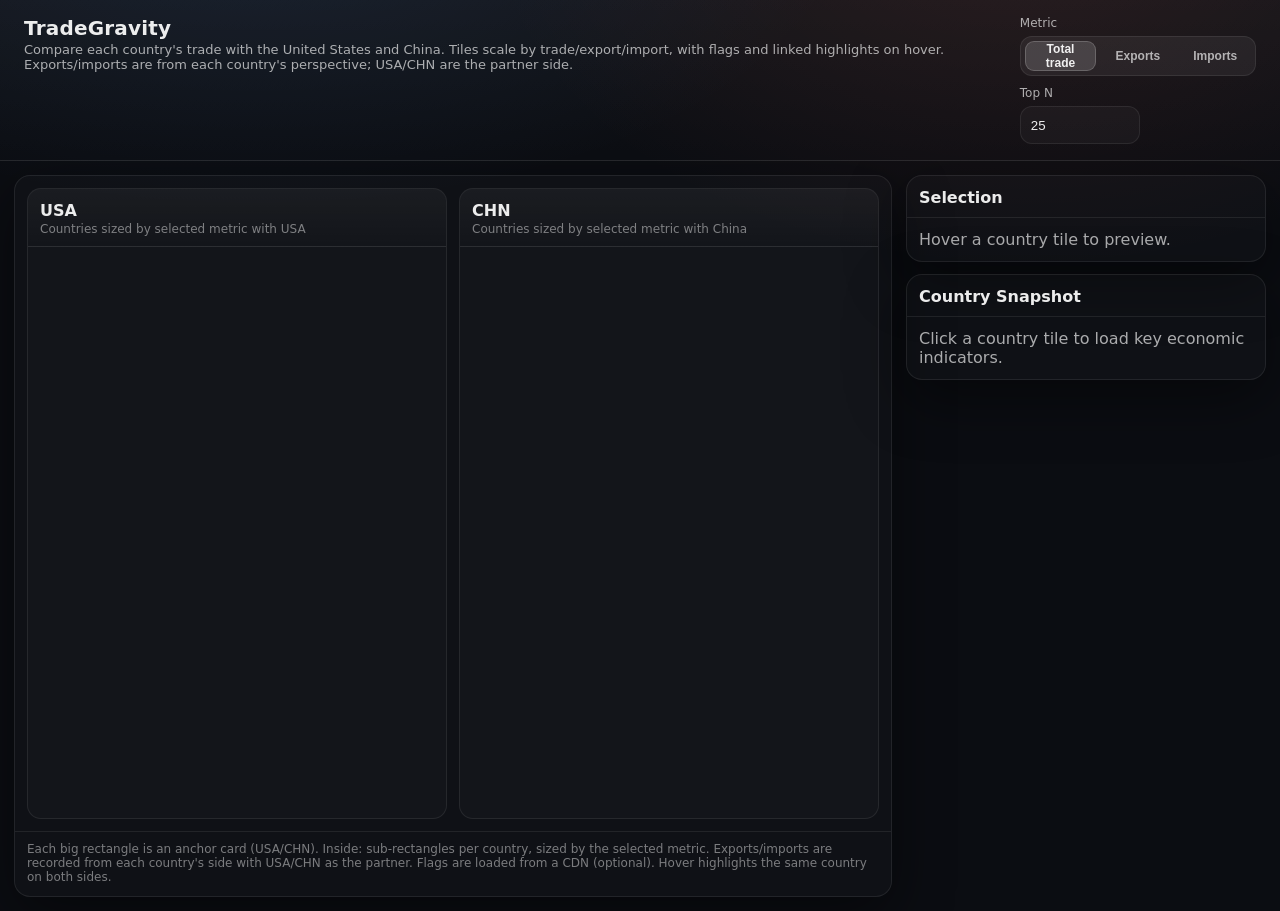
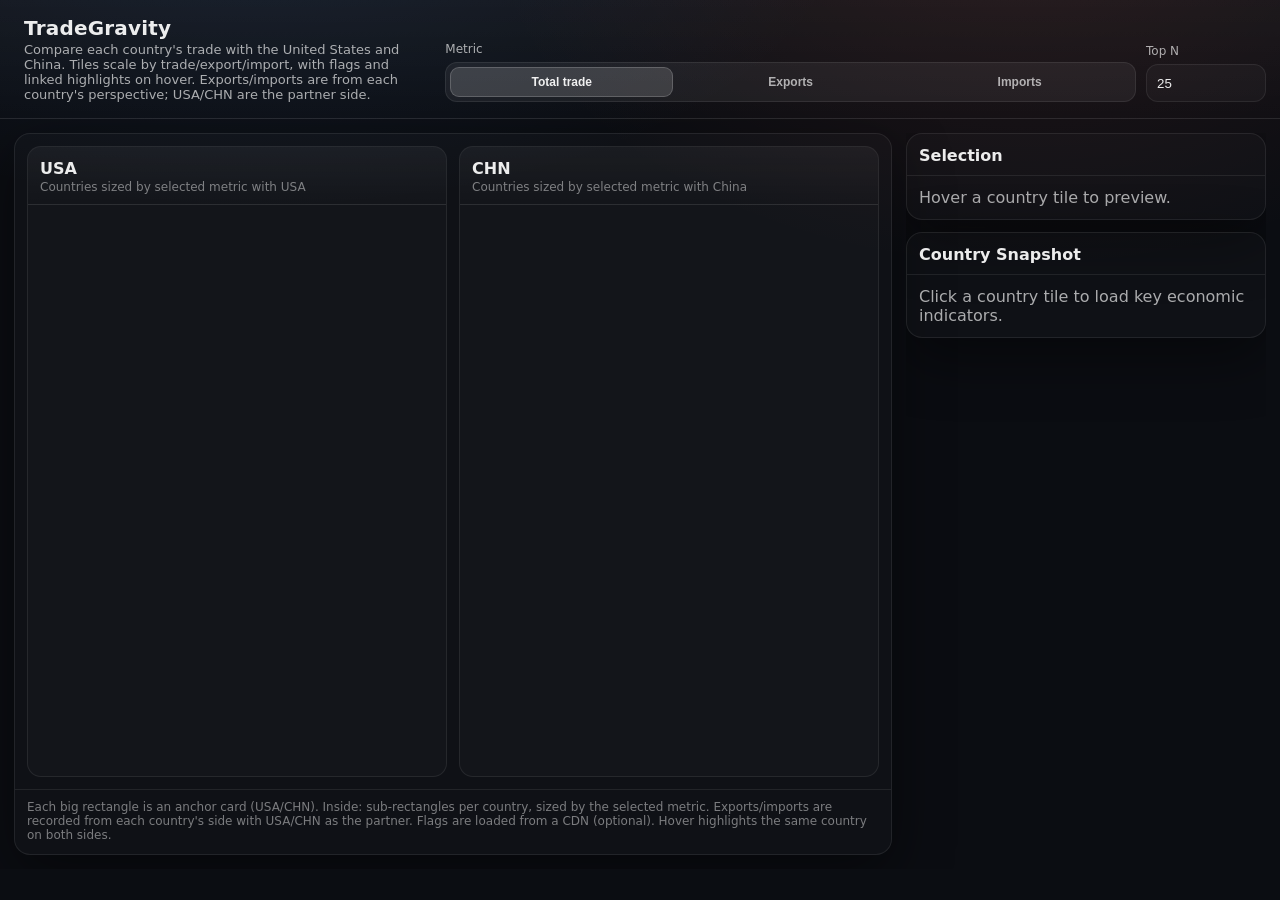

Add comparable trade exploration and schema v2

--- a/site/styles.css
+++ b/site/styles.css
@@ -258,6 +258,7 @@ select option{background:#fff;color:#111}
   gap:12px;
   min-height:0;
   min-width:0;
+  overflow-y:auto;
 }
 
 .panel{
@@ -275,6 +276,55 @@ select option{background:#fff;color:#111}
 .panelBody{padding:12px}
 .subtle{color:var(--muted)}
 
+.analysisGrid{
+  display:grid;
+  grid-template-columns:repeat(2,minmax(0,1fr));
+  gap:14px;
+  margin:0 14px 14px;
+}
+.analysisCard{
+  min-width:0;
+  background:rgba(255,255,255,.02);
+  border:1px solid var(--border);
+  border-radius:var(--radius);
+  box-shadow:var(--shadow);
+  overflow:hidden;
+}
+.analysisHeader{
+  display:flex;
+  justify-content:space-between;
+  align-items:flex-start;
+  gap:12px;
+  padding:14px 16px;
+  border-bottom:1px solid var(--border);
+}
+.analysisHeader h2{margin:0;font-size:16px}
+.analysisHeader p{margin:5px 0 0;color:var(--muted);font-size:12px;line-height:1.4}
+.analysisHeader a{color:var(--muted);font-size:11px;white-space:nowrap}
+.analysisBody{padding:14px 16px;min-height:200px;overflow:auto}
+.trendChart{width:100%;height:180px;display:block;overflow:visible}
+.trendAxis text{fill:var(--muted2);font-size:10px}
+.trendAxis path,.trendAxis line{stroke:var(--border)}
+.trendLegend{display:flex;gap:14px;align-items:center;margin-top:8px;font-size:11px;color:var(--muted)}
+.trendLegend span::before{content:"";display:inline-block;width:9px;height:9px;border-radius:50%;margin-right:5px;background:var(--accent)}
+.trendLegend .china::before{background:var(--accent2)}
+.miniTable{width:100%;border-collapse:collapse;font-size:11px}
+.miniTable th,.miniTable td{padding:7px 6px;border-bottom:1px solid var(--border);text-align:left;vertical-align:top}
+.miniTable th{color:var(--muted);font-weight:700}
+.miniTable .numeric{text-align:right;font-family:var(--mono);white-space:nowrap}
+.qualityStats{display:grid;grid-template-columns:repeat(3,minmax(0,1fr));gap:8px;margin-bottom:12px}
+.qualityStat{padding:10px;border:1px solid var(--border);border-radius:10px;background:rgba(255,255,255,.025)}
+.qualityStat b{display:block;font:700 18px var(--mono);color:var(--text)}
+.qualityStat span{display:block;margin-top:3px;font-size:10px;color:var(--muted)}
+.evidenceList{margin:8px 0 0;padding-left:20px}
+.evidenceList li{margin:5px 0;line-height:1.4}
+.evidenceTag{font-family:var(--mono);font-size:10px;color:var(--hi)}
+.statusPill{display:inline-block;padding:3px 7px;border:1px solid var(--border);border-radius:999px;font-size:10px;text-transform:uppercase;letter-spacing:.05em}
+.statusPill.success{color:var(--growth-pos)}
+.statusPill.partial,.statusPill.warning{color:var(--hi)}
+.statusPill.failed{color:var(--growth-neg)}
+.analysisNote{margin-top:10px;font-size:11px;color:var(--muted2);line-height:1.4}
+
 .dataTableCard{
   margin:0 14px 24px;
   background:rgba(255,255,255,.02);
@@ -283,6 +333,8 @@ select option{background:#fff;color:#111}
   box-shadow:var(--shadow);
   overflow:hidden;
 }
+.topbar .brand{flex:1 1 380px;min-width:280px}
+.topbar .controls{flex:2 1 760px}
 .tableHeader{
   display:flex;
   justify-content:space-between;
@@ -382,6 +434,7 @@ select option{background:#fff;color:#111}
   .layout{grid-template-columns:1fr;height:auto;overflow:visible}
   .canvas{height:720px}
   .side{display:grid;grid-template-columns:repeat(2,minmax(0,1fr))}
+  .analysisGrid{grid-template-columns:1fr}
   .tableHeader{align-items:flex-start;flex-direction:column}
   .card::before{opacity:.08;}
 }
@@ -390,6 +443,7 @@ select option{background:#fff;color:#111}
   .canvas{height:1040px}
   .grid{grid-template-columns:1fr;grid-template-rows:1fr 1fr}
   .side{grid-template-columns:1fr}
+  .qualityStats{grid-template-columns:repeat(2,minmax(0,1fr))}
   .dataTableCard{margin:0 10px 18px}
   .tableActions{width:100%}
   .tableSearchLabel{width:100%}
